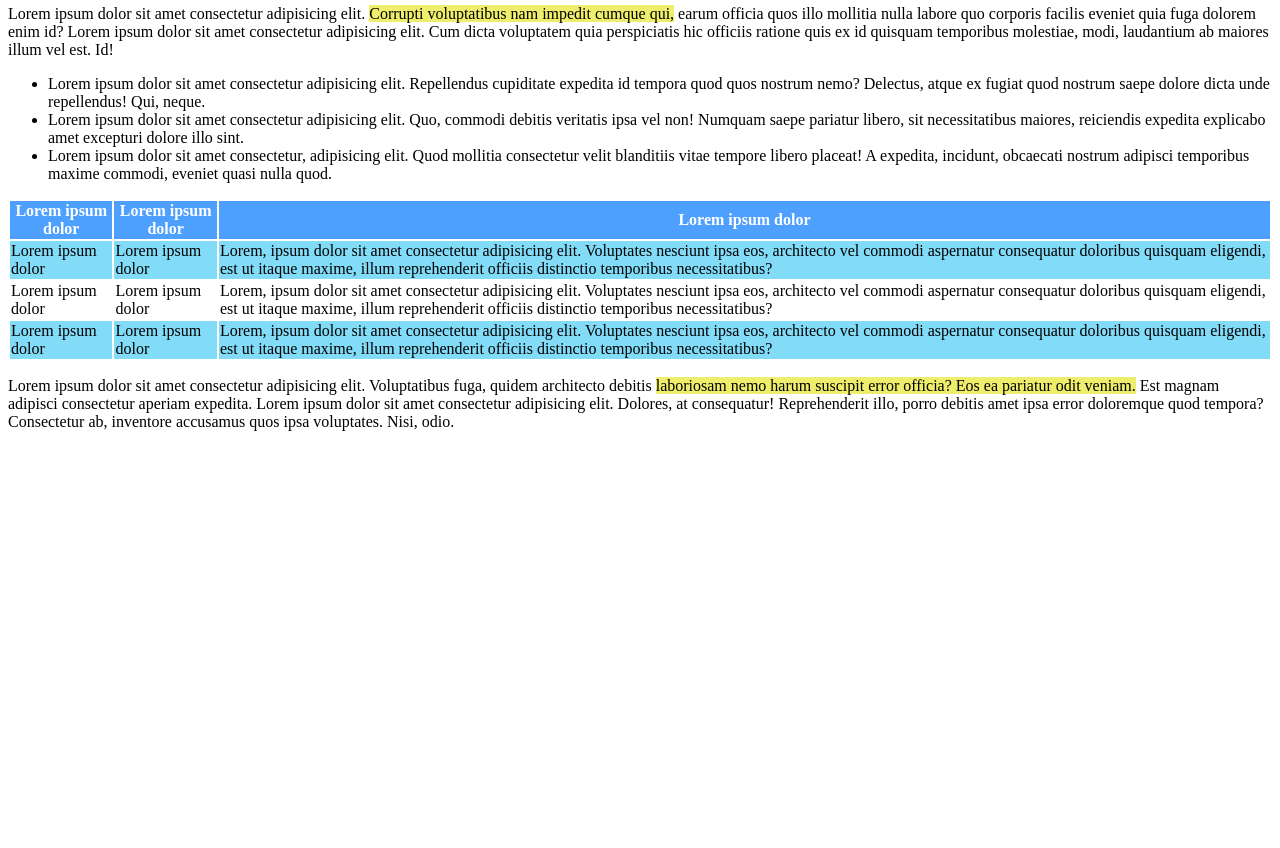
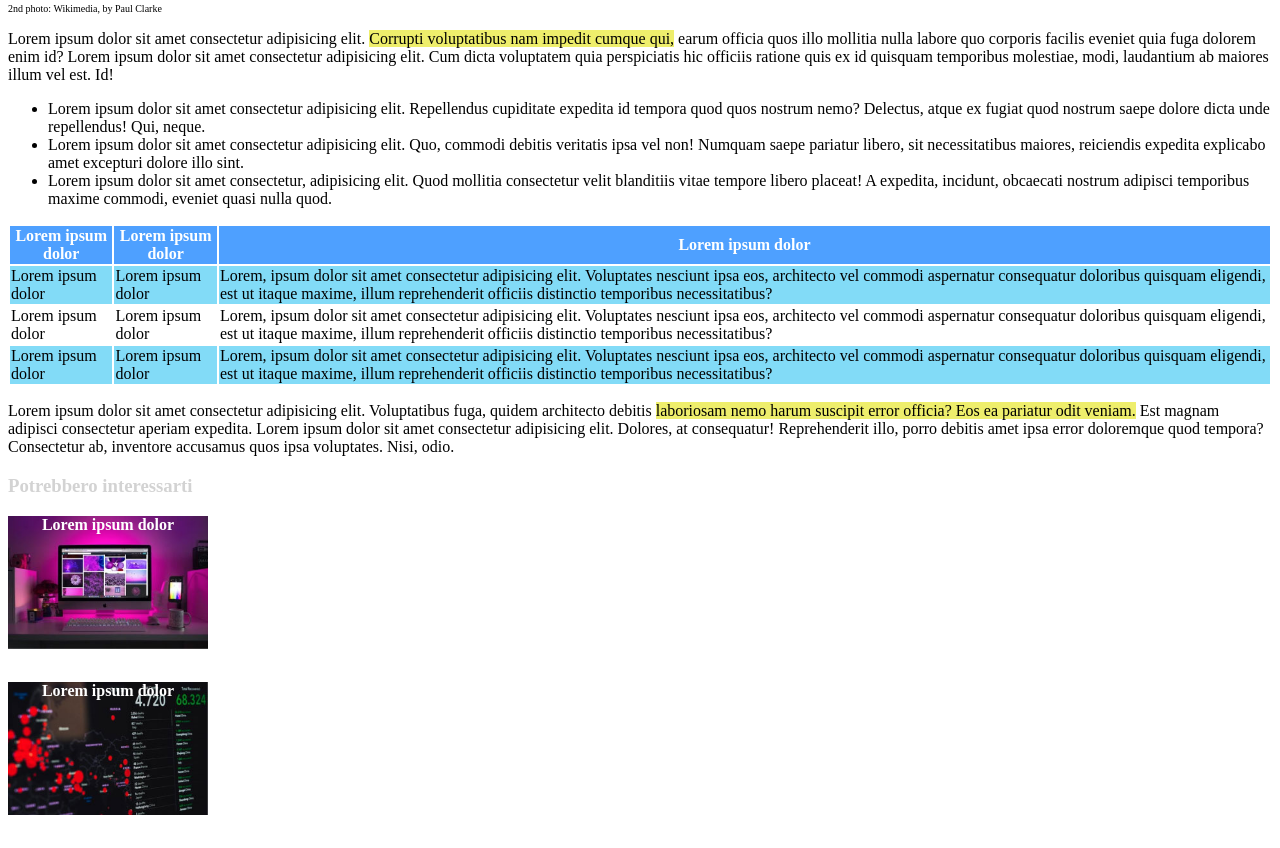
Before and after one commit to costanzazanoletti/jana60-htmlcss-booleaner, a plain HTML site: page index.html in a window 1280 px wide. Shown: the part 623-1471 px from the top of the page. Before the commit the page ends 1070 px from the top, so only its background shows below. Drawn offline with Linux system fonts and the light colour scheme.

Commit message:
Bonus: header con background image e footer con immagini

```diff
--- a/index.html
+++ b/index.html
@@ -88,5 +88,14 @@
       </p>
     </main>
     <!-- fine main -->
+    <footer>
+        <h3 class="text-gray">Potrebbero interessarti</h3>
+        <p id="monitor" class="footer-img">
+            Lorem ipsum dolor
+        </p>
+        <p id="graph" class="footer-img">
+            Lorem ipsum dolor
+        </p>
+    </footer>
   </body>
 </html>
--- a/style.css
+++ b/style.css
@@ -24,7 +24,33 @@
 h1 {
   font-size: 30px;
 }
+
 /* header */
 #logo {
   width: 210px;
 }
+
+header {
+  background-image: url(img/pattern.png);
+  background-size: contain;
+  padding-top: 25px;
+}
+
+/* footer */
+#monitor {
+  background-image: url(img/monitor.jpg);
+}
+
+#graph {
+  background-image: url(img/graph.jpg);
+}
+
+.footer-img {
+  background-size: contain;
+  width: 200px;
+  height: 150px;
+  background-repeat: no-repeat;
+  color: white;
+  font-weight: bold;
+  text-align: center;
+}
```
